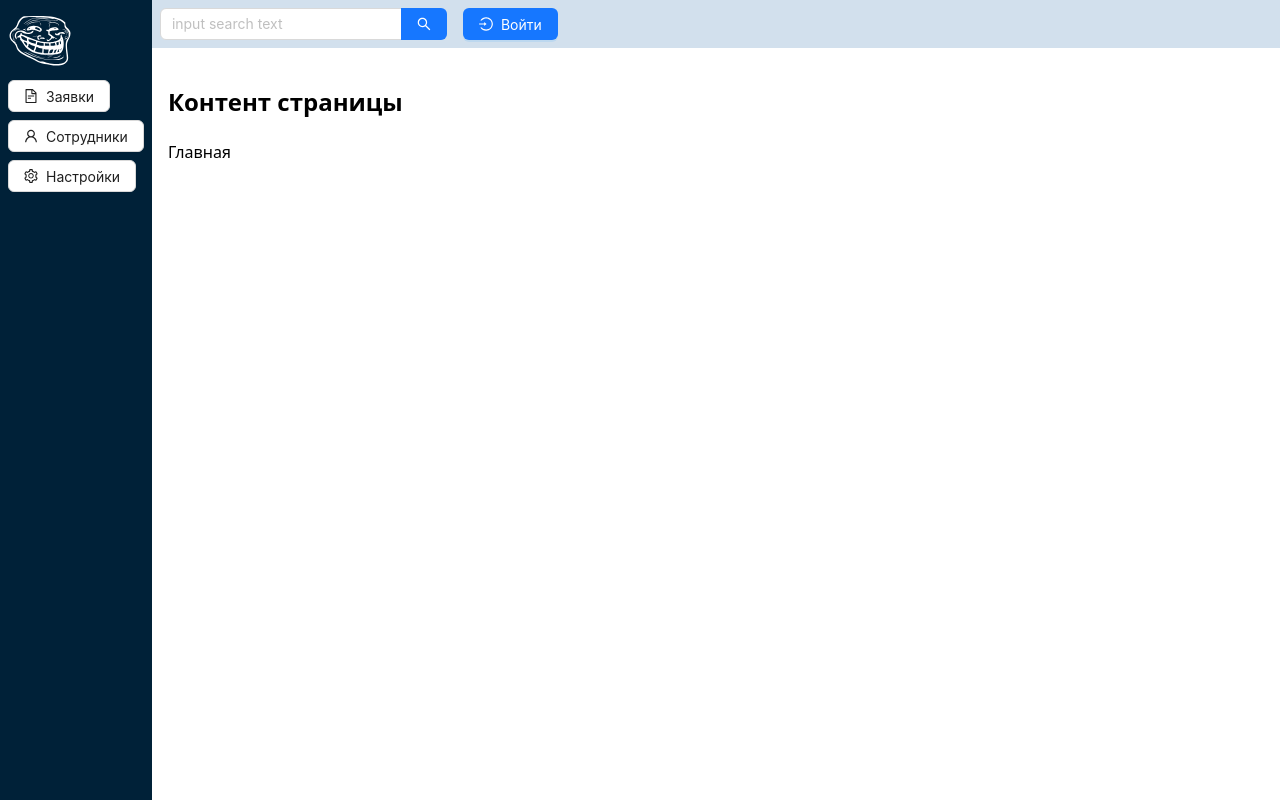
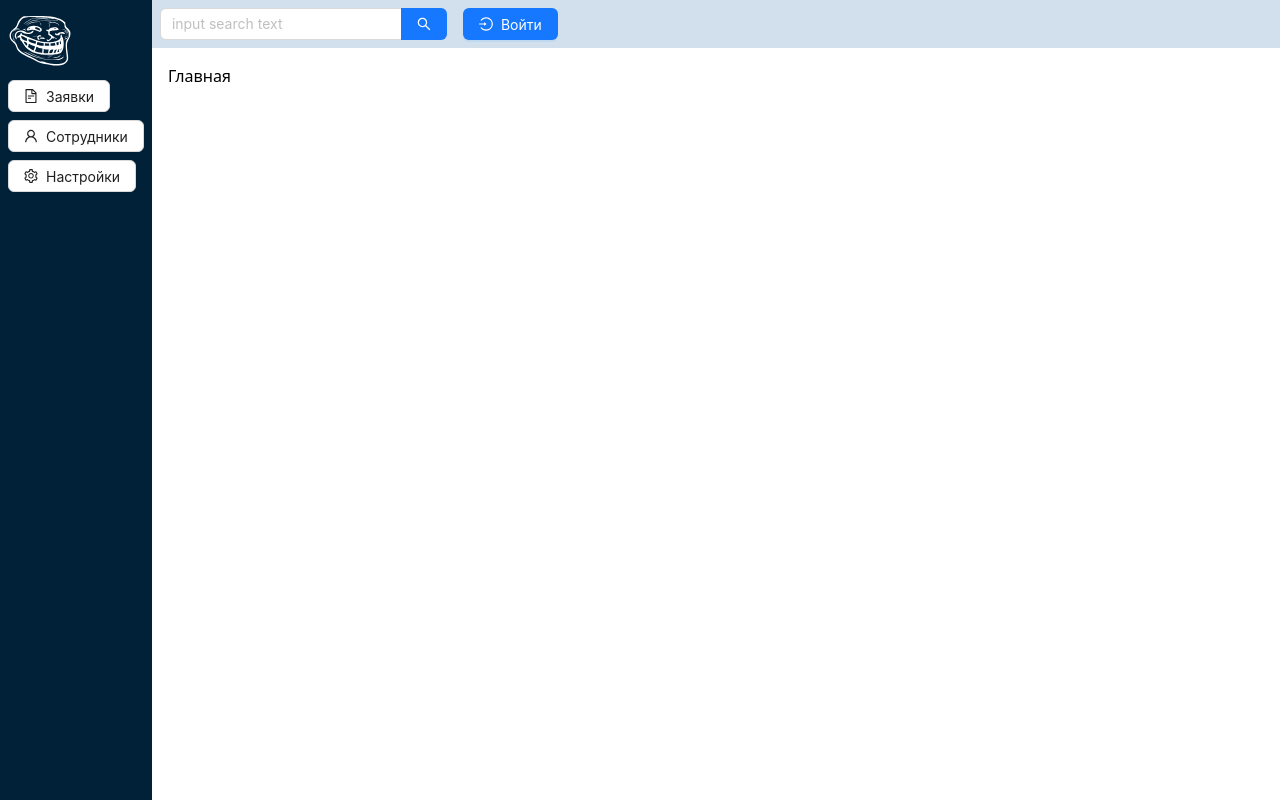
Before and after one commit to Paladin-Tim/Trollo, a React (Vite) app: page / in a window 1280 px wide. Built offline with nearby package versions, Linux system fonts and the light colour scheme.

Commit message:
Authorization plug

```diff
--- a/src/App.tsx
+++ b/src/App.tsx
@@ -1,7 +1,7 @@
-//import { useState } from "react";
 import { Routes, Route } from "react-router-dom";
 import { Header } from "./components";
 import { Sidebar } from "./components";
+import { Authorization } from "./pages";
 import "./App.scss";
 
 export const App = () => {
@@ -11,10 +11,9 @@ export const App = () => {
       <main className="main">
         <Header />
         <article className="content">
-          <h2>Контент страницы</h2>
           <Routes>
             <Route path="/" element={<div>Главная</div>} />
-            <Route path="/login" element={<div>Авторизация</div>} />
+            <Route path="/login" element={<Authorization />} />
             <Route path="/register" element={<div>Регистрация</div>} />
             <Route path="/users" element={<div>Пользователи</div>} />
             <Route path="/bids/:bidId" element={<div>Заявка</div>} />
```
